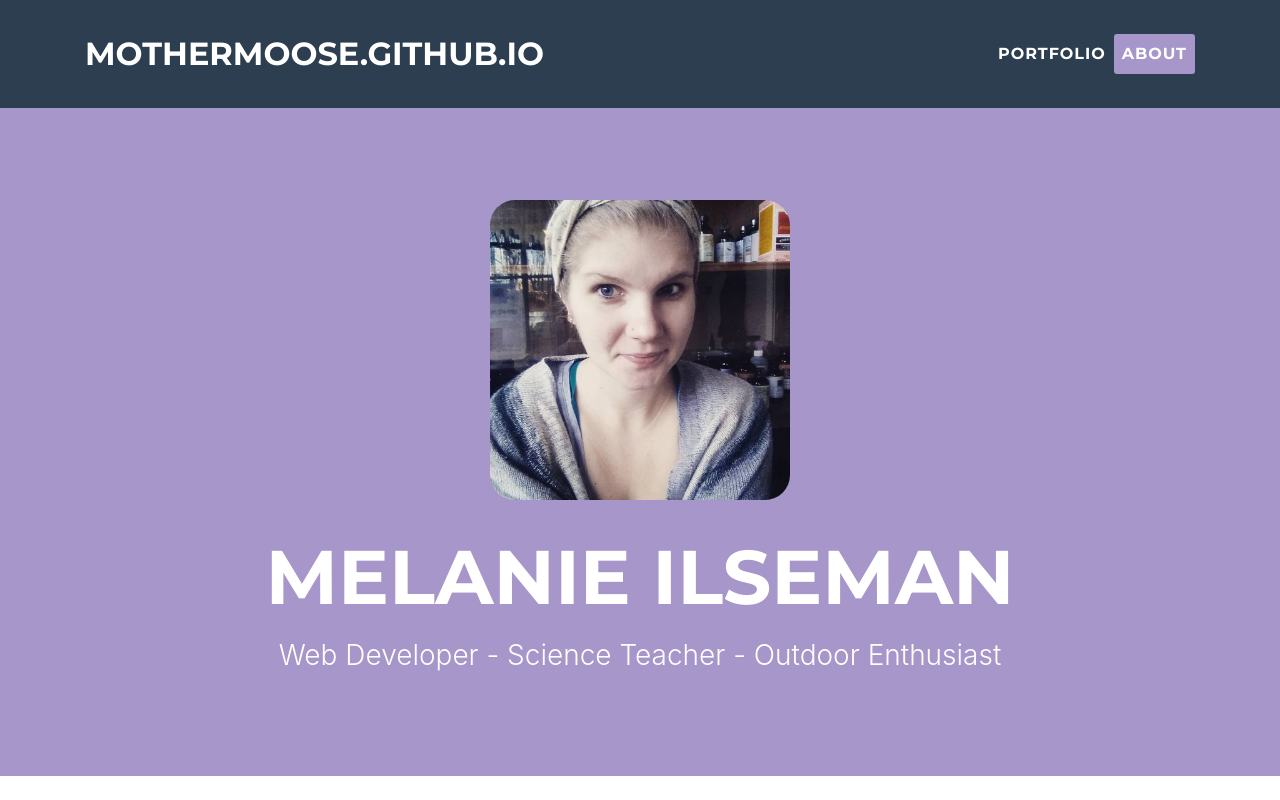
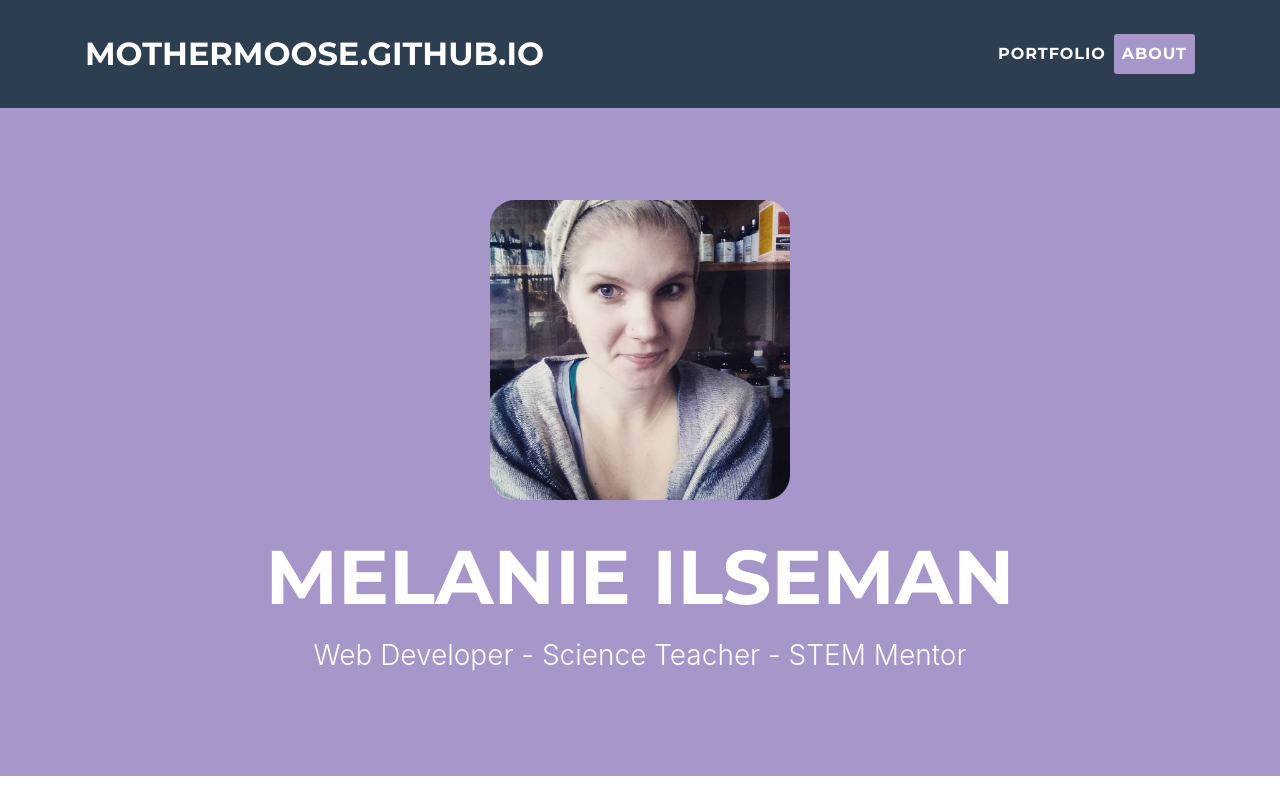
Before and after one commit to mothermoose/mothermoose.github.io, a website with bundled scripts: page index.html in a window 1280 px wide. Shown: the top 800 px of the page. Built offline with nearby package versions, Linux system fonts and the light colour scheme.

Commit message:
change tagline

```diff
--- a/index.html
+++ b/index.html
@@ -53,7 +53,7 @@
         <div class="intro-text">
           <span class="name">Melanie Ilseman</span>
           <!-- <hr class="star-light"> -->
-          <span class="skills">Web Developer - Science Teacher - Outdoor Enthusiast</span>
+          <span class="skills">Web Developer - Science Teacher - STEM Mentor</span>
         </div>
       </div>
     </header>
```
